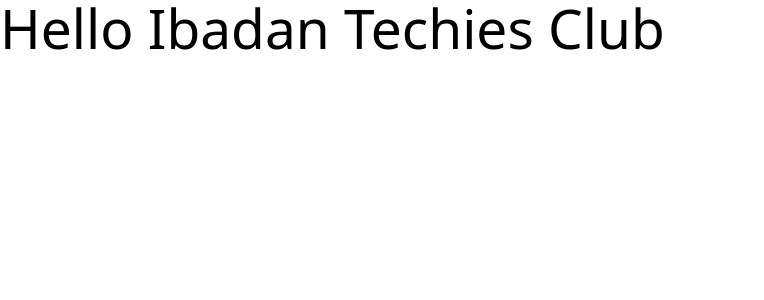
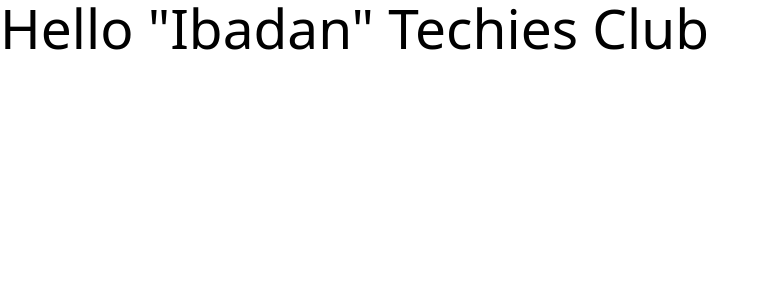
Before and after one commit to Ibadan-Techies/badtechies, a Next.js app: page / in a window 1280 px wide. Shown: the top 300 px of the page, without its empty margins (0-764 px from the left). Built offline with nearby package versions, Linux system fonts and the light colour scheme.

Commit message:
add prettier rules

```diff
--- a/src/pages/index.tsx
+++ b/src/pages/index.tsx
@@ -9,7 +9,7 @@ export default function Home() {
         <meta name="viewport" content="width=device-width, initial-scale=1" />
         <link rel="icon" href="/favicon.ico" />
       </Head>
-      <header>Hello Ibadan Techies Club</header>
+      <header>Hello "Ibadan" Techies Club</header>
     </>
   )
 }
```
Also changed, not shown: .eslintrc.json, 2 other files (tests, documents, lock files or other folders).
